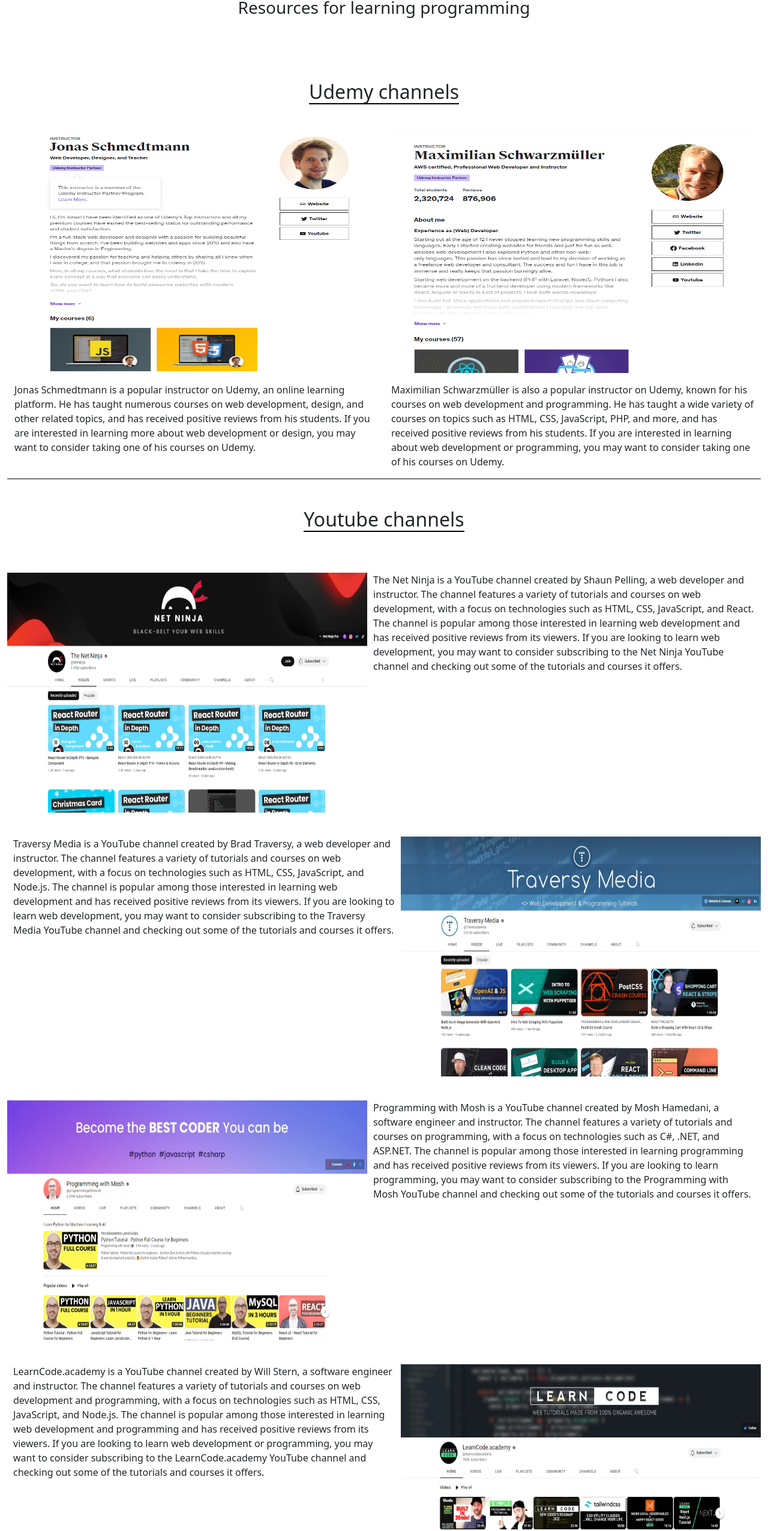
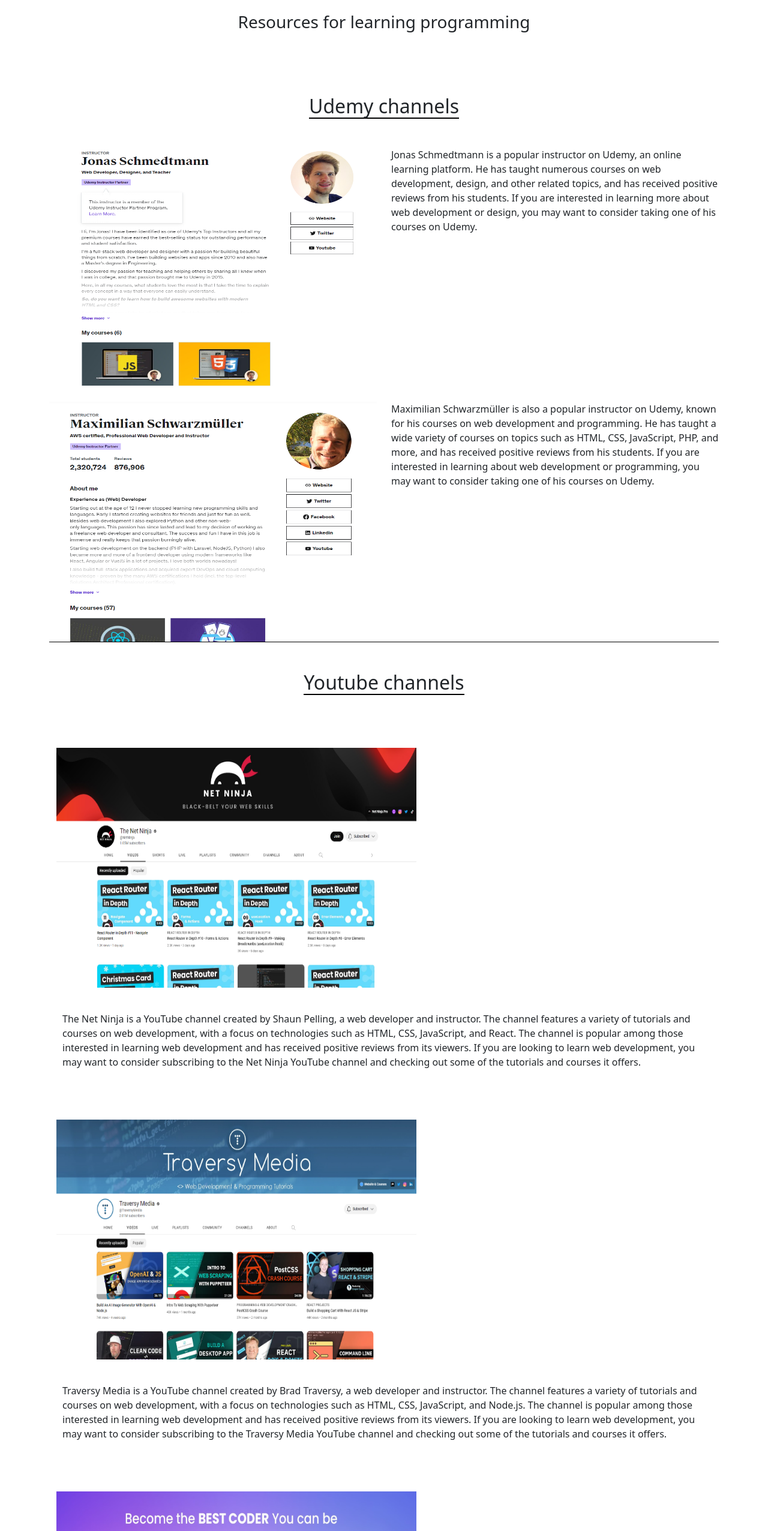
Before and after one commit to ivanlozic/interview-site, an Angular app: page /courses in a window 1280 px wide. Shown: the part 112-2665 px from the top of the page at 60% size. Built offline with nearby package versions, Linux system fonts and the light colour scheme.

Commit message:
Responsive

```diff
--- a/src/app/books/books.component.html
+++ b/src/app/books/books.component.html
@@ -1,13 +1,13 @@
 <div class="box row m-4" style="margin: auto">
   <div class="col-6 mb-5" *ngFor="let book of books">
     <div class="row">
-      <div class="col-5">
+      <div class="col-md-5 col-12">
         <img
           src="https://interview-prep-site.onrender.com/image/{{ book._id }}.jpg"
           alt="Book Cover"
         />
       </div>
-      <div class="col text">
+      <div class="col-md col-12">
         <div>
           <h4>{{ book.title }}</h4>
           <p class="text">{{ book.description }}</p>
--- a/src/app/core/contact/contact.component.scss
+++ b/src/app/core/contact/contact.component.scss
@@ -35,7 +35,7 @@
 
     align-items: center;
     img {
-      width: 300px;
+      width: 200px;
       height: 300px;
       border-radius: 50%;
       margin-bottom: 20px;
--- a/src/app/core/home/home.component.scss
+++ b/src/app/core/home/home.component.scss
@@ -176,7 +176,7 @@
       margin-top: 50px;
 
       &:first-child {
-        margin-top: 200px;
+        margin-top: 350px;
       }
     }
   }
--- a/src/app/courses/courses.component.html
+++ b/src/app/courses/courses.component.html
@@ -1,19 +1,30 @@
-<div class="row" style="margin: auto">
-  <h3>Resources for learning programming</h3>
+<div class="container mt-4">
+  <div class="row">
+    <div class="col">
+      <h3 class="text-center">Resources for learning programming</h3>
+    </div>
   </div>
 
-<div class="row mt-5" style="margin: auto">
+  <div class="row mt-5">
     <div class="col box">
-    <h2 class="mb-5 mt-5">Udemy channels</h2>
+      <h2 class="mb-5 mt-5 text-center">Udemy channels</h2>
 
       <div class="udemy">
-      <div class="row" style="margin: auto">
-        <div class="col-6">
-          <a href="https://www.udemy.com/user/jonasschmedtmann/" target="_blank"
-            ><img src="assets/images/Udemy-1.png" alt="Jonas Schmedtmann"
-          /></a>
-
-          <p class="mt-3">
+        <div class="row">
+          <div class="col-lg-6 col-12">
+            <a
+              href="https://www.udemy.com/user/jonasschmedtmann/"
+              target="_blank"
+            >
+              <img
+                src="assets/images/Udemy-1.png"
+                alt="Jonas Schmedtmann"
+                class="img-fluid"
+              />
+            </a>
+          </div>
+          <div class="col-lg-6 col-12">
+            <p class="mt-md-0 mt-3">
               Jonas Schmedtmann is a popular instructor on Udemy, an online
               learning platform. He has taught numerous courses on web
               development, design, and other related topics, and has received
@@ -22,16 +33,23 @@
               consider taking one of his courses on Udemy.
             </p>
           </div>
-        <div class="col-6">
+        </div>
+
+        <div class="row mt-4">
+          <div class="col-lg-6 col-12">
             <a
               href="https://www.udemy.com/user/maximilian-schwarzmuller/"
               target="_blank"
-            ><img
+            >
+              <img
                 src="assets/images/Udemy-2.png"
                 alt="Maximilian Schwarzmüller"
+                class="img-fluid"
               />
             </a>
-          <p class="mt-3">
+          </div>
+          <div class="col-lg-6 col-12">
+            <p class="mt-md-0 mt-3">
               Maximilian Schwarzmüller is also a popular instructor on Udemy,
               known for his courses on web development and programming. He has
               taught a wide variety of courses on topics such as HTML, CSS,
@@ -43,89 +61,139 @@
           </div>
         </div>
       </div>
-    <h2 class="mb-5 mt-5">Youtube channels</h2>
+      <h2 class="mb-5 mt-5 text-center">Youtube channels</h2>
       <div class="youtube">
-      <div>
-        <img src="assets/images/netninjayt.png" alt="NetNinja" />
+        <div class="row">
+          <div class="col-md-6 col-12">
+            <img
+              src="assets/images/netninjayt.png"
+              alt="NetNinja"
+              class="img-fluid"
+            />
+          </div>
+          <div class="col-md-6 col-12">
             <p class="yt-text">
               The Net Ninja is a YouTube channel created by Shaun Pelling, a web
-          developer and instructor. The channel features a variety of tutorials
-          and courses on web development, with a focus on technologies such as
-          HTML, CSS, JavaScript, and React. The channel is popular among those
-          interested in learning web development and has received positive
-          reviews from its viewers. If you are looking to learn web development,
-          you may want to consider subscribing to the Net Ninja YouTube channel
-          and checking out some of the tutorials and courses it offers.
+              developer and instructor. The channel features a variety of
+              tutorials and courses on web development, with a focus on
+              technologies such as HTML, CSS, JavaScript, and React. The channel
+              is popular among those interested in learning web development and
+              has received positive reviews from its viewers. If you are looking
+              to learn web development, you may want to consider subscribing to
+              the Net Ninja YouTube channel and checking out some of the
+              tutorials and courses it offers.
             </p>
           </div>
-
-      <div>
-        <p class="yt-text">
-          Traversy Media is a YouTube channel created by Brad Traversy, a web
-          developer and instructor. The channel features a variety of tutorials
-          and courses on web development, with a focus on technologies such as
-          HTML, CSS, JavaScript, and Node.js. The channel is popular among those
-          interested in learning web development and has received positive
-          reviews from its viewers. If you are looking to learn web development,
-          you may want to consider subscribing to the Traversy Media YouTube
-          channel and checking out some of the tutorials and courses it offers.
-        </p>
-        <img src="assets/images/traversymediayt.png" alt="TraversyMedia" />
         </div>
 
-      <div>
-        <img src="assets/images/moshyt.png" alt="Mosh" />
+        <div class="row mt-4">
+          <div class="col-md-6 col-12">
+            <img
+              src="assets/images/traversymediayt.png"
+              alt="TraversyMedia"
+              class="img-fluid"
+            />
+          </div>
+          <div class="col-md-6 col-12">
             <p class="yt-text">
-          Programming with Mosh is a YouTube channel created by Mosh Hamedani, a
-          software engineer and instructor. The channel features a variety of
-          tutorials and courses on programming, with a focus on technologies
-          such as C#, .NET, and ASP.NET. The channel is popular among those
-          interested in learning programming and has received positive reviews
-          from its viewers. If you are looking to learn programming, you may
-          want to consider subscribing to the Programming with Mosh YouTube
-          channel and checking out some of the tutorials and courses it offers.
+              Traversy Media is a YouTube channel created by Brad Traversy, a
+              web developer and instructor. The channel features a variety of
+              tutorials and courses on web development, with a focus on
+              technologies such as HTML, CSS, JavaScript, and Node.js. The
+              channel is popular among those interested in learning web
+              development and has received positive reviews from its viewers. If
+              you are looking to learn web development, you may want to consider
+              subscribing to the Traversy Media YouTube channel and checking out
+              some of the tutorials and courses it offers.
             </p>
           </div>
+        </div>
 
-      <div>
+        <div class="row mt-4">
+          <div class="col-md-6 col-12">
+            <img src="assets/images/moshyt.png" alt="Mosh" class="img-fluid" />
+          </div>
+          <div class="col-md-6 col-12">
+            <p class="yt-text">
+              Programming with Mosh is a YouTube channel created by Mosh
+              Hamedani, a software engineer and instructor. The channel features
+              a variety of tutorials and courses on programming, with a focus on
+              technologies such as C#, .NET, and ASP.NET. The channel is popular
+              among those interested in learning programming and has received
+              positive reviews from its viewers. If you are looking to learn
+              programming, you may want to consider subscribing to the
+              Programming with Mosh YouTube channel and checking out some of the
+              tutorials and courses it offers.
+            </p>
+          </div>
+        </div>
+
+        <div class="row mt-4">
+          <div class="col-md-6 col-12">
+            <img
+              src="assets/images/learncodeyt.png"
+              alt="LearnCode"
+              class="img-fluid"
+            />
+          </div>
+          <div class="col-md-6 col-12">
             <p class="yt-text">
               LearnCode.academy is a YouTube channel created by Will Stern, a
-          software engineer and instructor. The channel features a variety of
-          tutorials and courses on web development and programming, with a focus
-          on technologies such as HTML, CSS, JavaScript, and Node.js. The
-          channel is popular among those interested in learning web development
-          and programming and has received positive reviews from its viewers. If
-          you are looking to learn web development or programming, you may want
-          to consider subscribing to the LearnCode.academy YouTube channel and
-          checking out some of the tutorials and courses it offers.
+              software engineer and instructor. The channel features a variety
+              of tutorials and courses on web development and programming, with
+              a focus on technologies such as HTML, CSS, JavaScript, and
+              Node.js. The channel is popular among those interested in learning
+              web development and programming and has received positive reviews
+              from its viewers. If you are looking to learn web development or
+              programming, you may want to consider subscribing to the
+              LearnCode.academy YouTube channel and checking out some of the
+              tutorials and courses it offers.
             </p>
-        <img src="assets/images/learncodeyt.png" alt="LearnCode" />
           </div>
         </div>
       </div>
-  <h5 class="mt-5">FreeCodeCamp</h5>
 
+      <h5 class="mt-5 text-center">FreeCodeCamp</h5>
       <div class="free-code">
+        <div class="row">
+          <div class="col-md-6 col-12">
             <p>
-      freeCodeCamp is a non-profit organization that provides a comprehensive
-      curriculum of coding challenges and projects, as well as a platform for
-      learners to practice and build their skills. It was created in 2014 with
-      the goal of helping people learn to code for free, and it has since grown
-      to become one of the most popular coding education platforms on the web.
-      On freeCodeCamp, you can learn a wide range of coding languages and
-      technologies, including HTML, CSS, JavaScript, Node.js, React, and more.
-      The platform is organized into a series of tracks that guide learners
-      through the curriculum and help them build real-world projects, such as
-      web applications and data visualization tools. freeCodeCamp is completely
-      free to use and does not require any payment or subscriptions. It is
-      supported by a community of volunteers and donors who contribute their
-      time and resources to help make coding education accessible to everyone.
+              freeCodeCamp is a non-profit organization that provides a
+              comprehensive curriculum of coding challenges and projects, as
+              well as a platform for learners to practice and build their
+              skills. It was created in 2014 with the goal of helping people
+              learn to code for free, and it has since grown to become one of
+              the most popular coding education platforms on the web. On
+              freeCodeCamp, you can learn a wide range of coding languages and
+              technologies, including HTML, CSS, JavaScript, Node.js, React, and
+              more. The platform is organized into a series of tracks that guide
+              learners through the curriculum and help them build real-world
+              projects, such as web applications and data visualization tools.
+              freeCodeCamp is completely free to use and does not require any
+              payment or subscriptions. It is supported by a community of
+              volunteers and donors who contribute their time and resources to
+              help make coding education accessible to everyone.
             </p>
-
-    <div>
-      <img src="assets/images/freecodecamp-1.png" alt="freeCodeCamp" />
-      <img src="assets/images/freecodecamp-2.png" alt="freeCodeCamp" />
-      <img src="assets/images/freecodecamp-3.jpg" alt="freeCodeCamp" />
+          </div>
+          <div class="col-md-6 col-12">
+            <img
+              src="assets/images/freecodecamp-1.png"
+              alt="freeCodeCamp"
+              class="img-fluid"
+            />
+            <img
+              src="assets/images/freecodecamp-2.png"
+              alt="freeCodeCamp"
+              class="img-fluid mt-4"
+            />
+            <img
+              src="assets/images/freecodecamp-3.jpg"
+              alt="freeCodeCamp"
+              class="img-fluid mt-4"
+            />
           </div>
         </div>
       </div>
+    </div>
+  </div>
+</div>
```
Also changed, not shown: src/app/questions/questions.component.html (+3 -4 lines). Lines whose indentation alone changed are shown as unchanged.
